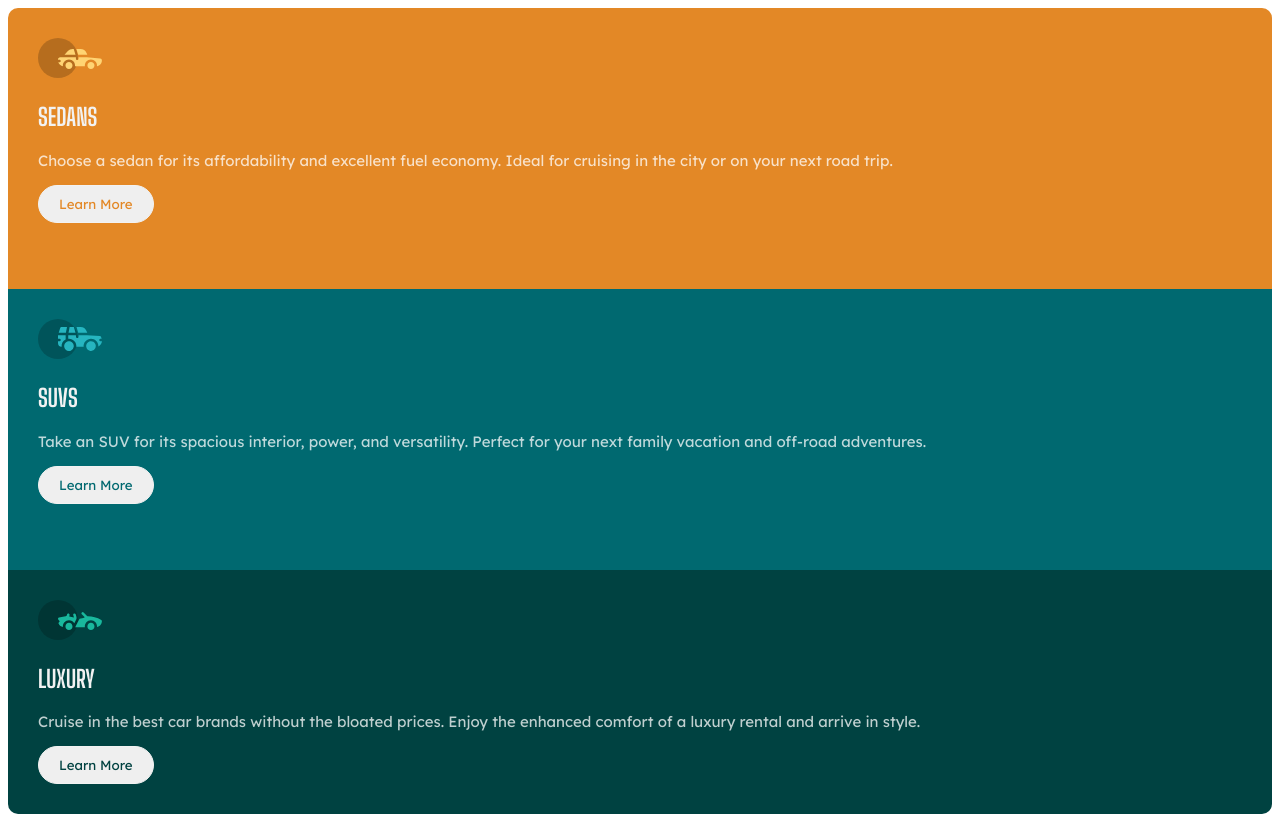
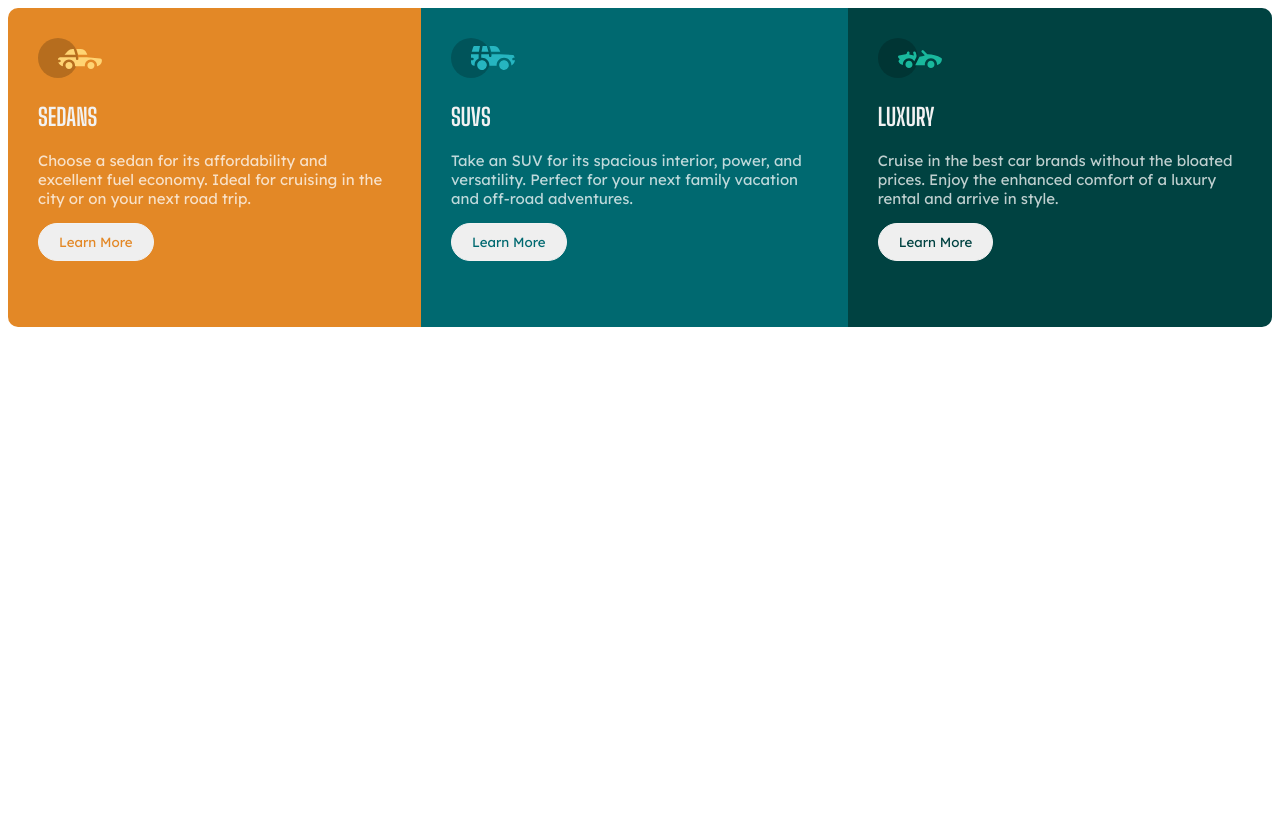
Before and after one commit to ThomasDiorio/3-column-preview-card, a plain HTML site: page index.html in a window 1280 px wide. After the commit the page ends 800 px from the top, so only its background shows below. Drawn offline with Linux system fonts and the light colour scheme.

Commit message:
changed borders

```diff
--- a/style.css
+++ b/style.css
@@ -74,3 +74,17 @@ p {
     padding: 30px;
     border-radius: 0 0 10px 10px;
 }
+
+@media (min-width: 376px) {
+    .container {
+        flex-direction: row;
+    }
+
+    .section-1 {
+        border-radius: 10px 0 0 10px;
+    }
+
+    .section-3 {
+        border-radius: 0 10px 10px 0;
+    }
+}
```
